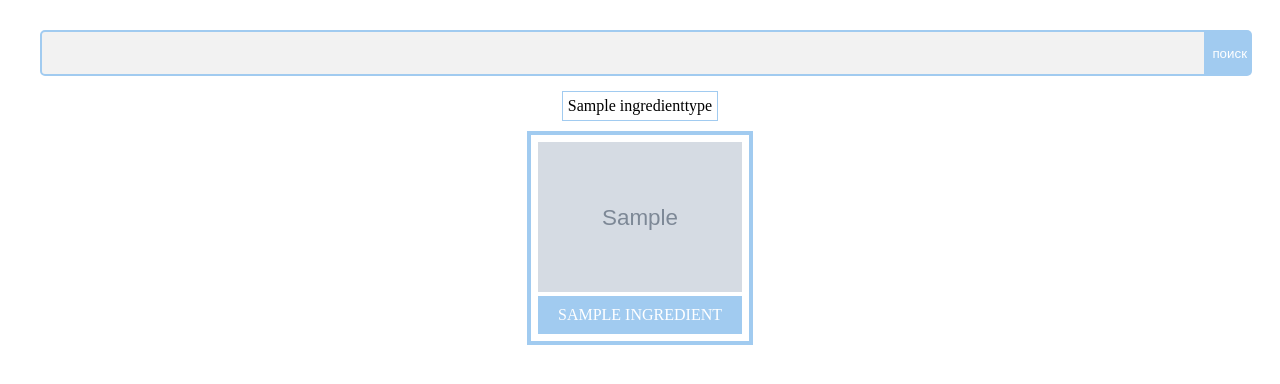
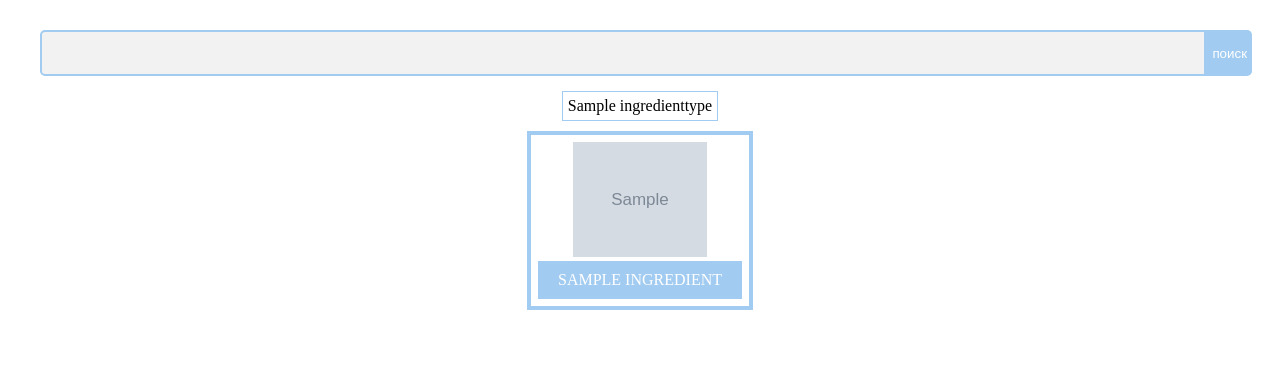
Before and after one commit to GroupMSP/Book-of-recipes, a Django app: page /ingredients/ in a window 1280 px wide. Shown: the part 105-489 px from the top of the page. Run offline with Django 3.2, Linux system fonts and the light colour scheme; tables that the repository leaves empty hold one stand-in row (values such as "Sample post"); grey boxes marked "Sample" are stand-in pictures.

Commit message:
Changed size ingredient image

```diff
--- a/recipe_book/static/recipe_book/css/component_style.css
+++ b/recipe_book/static/recipe_book/css/component_style.css
@@ -40,8 +40,8 @@
 }
 
 .caption-border-ingredients img {
-	width: 100%;
-	height: 150px;
+	width: 65%;
+	height: 115px;
 }
 
 .container-ingredients{
```
